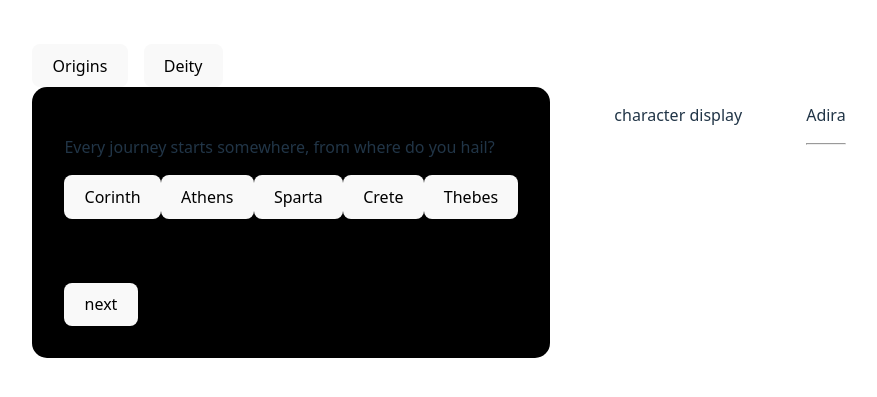
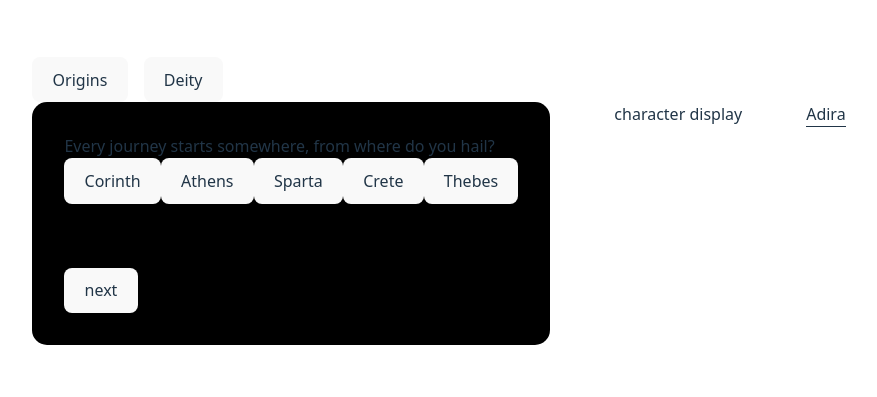
Before and after one commit to tecxh/character-gen, a React (Vite) app: page / in a window 1280 px wide. Shown: the part 199-596 px from the top of the page, without its empty margins (201-1078 px from the left). Built offline with nearby package versions, Linux system fonts and the light colour scheme.

Commit message:
install and configure tailwindcss

```diff
--- a/package.json
+++ b/package.json
@@ -11,8 +11,10 @@
   },
   "dependencies": {
     "@base-ui/react": "^1.0.0",
+    "@tailwindcss/vite": "^4.1.18",
     "react": "^19.2.0",
-    "react-dom": "^19.2.0"
+    "react-dom": "^19.2.0",
+    "tailwindcss": "^4.1.18"
   },
   "devDependencies": {
     "@eslint/js": "^9.39.1",
--- a/src/App.css
+++ b/src/App.css
@@ -1,3 +1,5 @@
+@import "tailwindcss";
+
 #root {
   max-width: 1280px;
   margin: 0 auto;
```
Also changed, not shown: vite.config.mts, 1 other file (tests, documents, lock files or other folders).
